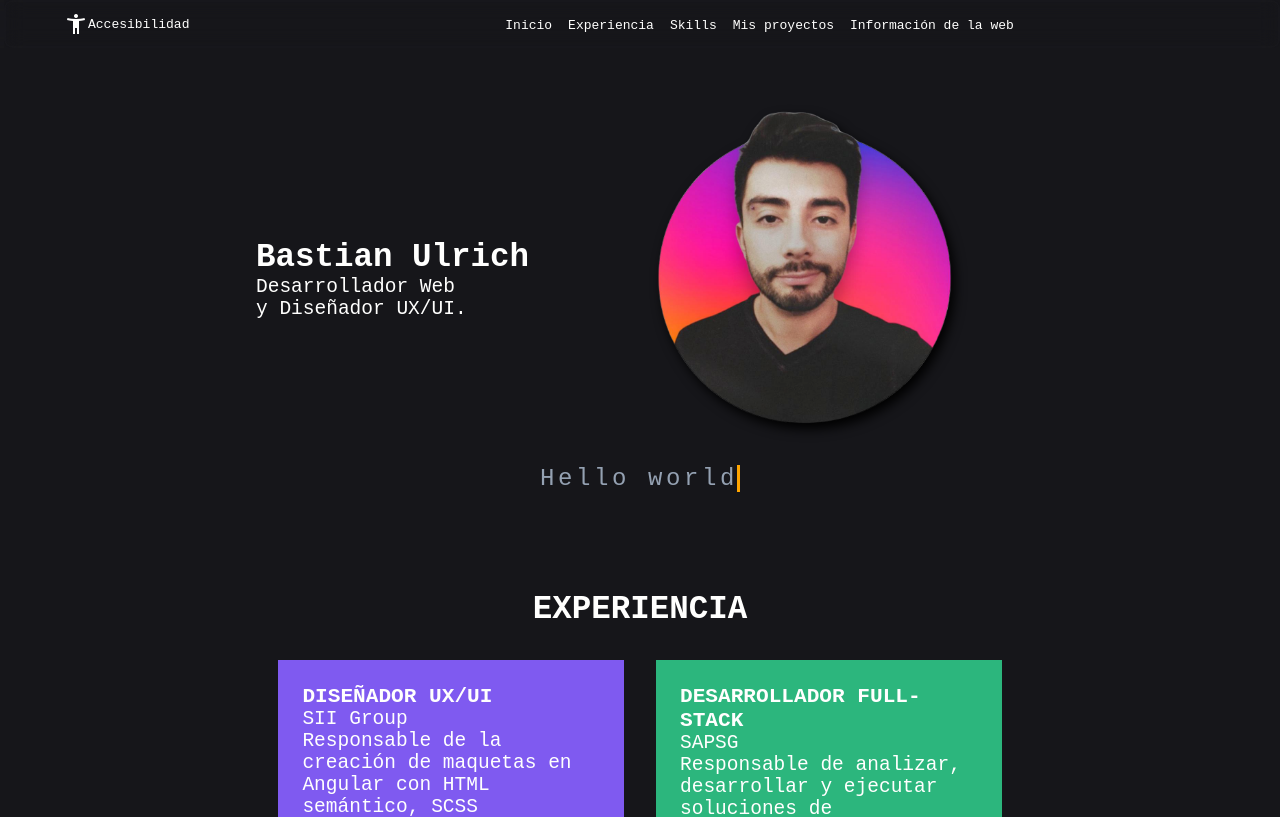
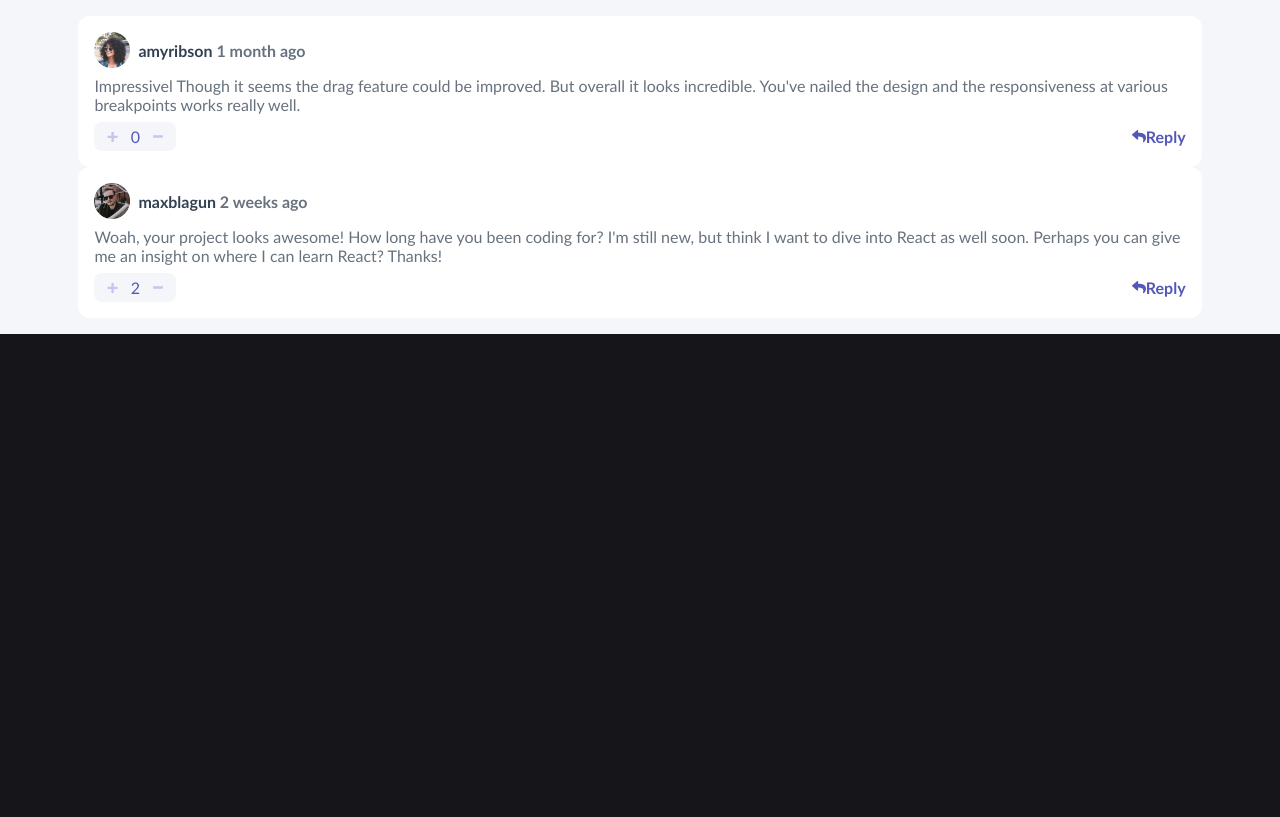
Before and after one commit to BastianUlrich-Dev/BastianUlrich-dev.github.io, an Angular app: page /proyecto02 in a window 1280 px wide. Before the commit this address led to /. Shown: the top 817 px of the page. Built offline with nearby package versions, Linux system fonts and the light colour scheme.

Commit message:
ajustes de logica

```diff
--- a/src/app/app-routing.module.ts
+++ b/src/app/app-routing.module.ts
@@ -11,10 +11,10 @@ const routes: Routes = [
     path: 'proyecto01',
     loadChildren: () => import('./pages/proyecto01/proyecto01.module').then(m => m.Proyecto01Module)
   },
-  // {
-  //   path: 'proyecto02',
-  //   loadChildren: () => import('./pages/proyecto02/proyecto02.module').then(m => m.Proyecto02Module)
-  // },
+  {
+    path: 'proyecto02',
+    loadChildren: () => import('./pages/proyecto02/proyecto02.module').then(m => m.Proyecto02Module)
+  },
   {
     path: '**',
     redirectTo: ''
--- /dev/null
+++ b/src/app/interfaces/comentarioUsuario.ts
@@ -0,0 +1,15 @@
+export interface ComentarioUsuario {
+    id: number;
+    img: string;
+    nombre: string;
+    time: string;
+    comment: string;
+    answers: {
+      id: number;
+      img: string;
+      nombre: string;
+      time: string;
+      comment: string;
+    }[];
+
+  }
--- a/src/app/pages/proyecto02/proyecto02.component.html
+++ b/src/app/pages/proyecto02/proyecto02.component.html
@@ -1,23 +1,35 @@
 <section class="main_proyect02">
-    <article class="container_proyect02">
+    <article *ngFor="let item of comentarioUsuario;" class="container_proyect02">
         <article class="main_card">
             <div class="main_card__head">
-                <img src="../../../assets/img/proyect02/avatars/image-amyrobson.webp" alt="">
-                <h2 class="main_card__head-name">amyrobson<span> 1 month ago</span></h2>
+                <img src='{{item.img}}' alt="">
+                <h2 class="main_card__head-name">{{item.nombre}}<span> {{item.time}}</span></h2>
             </div>
-            <p>Lorem ipsum dolor, sit amet consectetur adipisicing elit. Recusandae aut natus voluptas facilis! Aliquam maiores asperiores voluptate, ab veniam, quae ducimus magni ea adipisci odio inventore, eaque in eius ipsum?</p>
+            <p>{{item.comment}}</p>
             <div class="container">
-                <div class="container_plus"><img src="../../../assets/img/proyect02/icon-plus.svg" alt="">12<img src="../../../assets/img/proyect02/icon-minus.svg" alt=""> </div>
-                <div class="container_reply"><img src="../../../assets/img/proyect02/icon-reply.svg" alt="">Reply</div>
+                <div class="container_plus">
+                    <img src="../../../assets/img/proyect02/icon-plus.svg" alt="">
+                    {{item.answers.length}}
+                    <img src="../../../assets/img/proyect02/icon-minus.svg" alt="">
+                </div>
+                <div id="buttonReply{{item.id}}" (click)="openButtonReply(item)" class="container_reply"><img src="../../../assets/img/proyect02/icon-reply.svg" alt="">Reply</div>
             </div>
         </article>
-        <article *ngFor="let respuesta of respuestas" class="main_card main_card-reply main_card-reply--my">
-            <div class="main_card__head">
+
+        <div *ngIf="buttonReply === item.id">
+            <article *ngFor="let respuesta of item.answers" class="main_card main_card-reply main_card-reply--my">
+            <!-- <article *ngFor="let respuesta of respuestas" class="main_card main_card-reply main_card-reply--my"> -->
+                <div *ngIf="respuesta.id != 2" class="main_card__head">
+                    <img src={{respuesta.img}} alt="">
+                    <h2 class="main_card__head-name">{{respuesta.time}}</h2>
+                </div>
+                <div *ngIf="respuesta.id == 2" class="main_card__head">
                     <img src="../../../assets/img/proyect02/avatars/image-juliusomo.png" alt="">
-                <h2 class="main_card__head-name">amyrobson<span> 1 month ago</span></h2>
+                    <h2 class="main_card__head-name">{{respuesta.time}}</h2>
+
                 </div>
-            <p>{{respuesta.rtaComment}}</p>
-            <!-- <button (click)="eliminarRespuesta(respuesta)">Eliminar</button> -->
+                <p>{{respuesta.comment}}</p>
+                <!-- ESTO TIENE QUE APARECER SOLAMENTE CUANDO UNO COMENTA -->
                 <div class="container container-edit">
                     <div class="container_button-delete-edit">
                         <div (click)="eliminarRespuesta(respuesta)" class="container_delete"><img src="../../../assets/img/proyect02/icon-delete.svg" alt="">Delete</div>
@@ -25,7 +37,7 @@
                     </div>
                 </div>
             </article>
-        <form [formGroup]="miFormulario" (submit)="enviarFormulario()" *ngIf="true" class="container_send">
+            <form [formGroup]="miFormulario" (submit)="enviarFormulario(item)" *ngIf="true" class="container_send">
                 <textarea id="rtaComment" name="rtaComment" formControlName="rtaComment" placeholder="Add a comment..." rows="4" cols="50"></textarea>
                 <div class="container_send-button-img">
                     <div><img src="../../../assets/img/proyect02/avatars/image-juliusomo.png" alt=""></div>
@@ -33,8 +45,10 @@
                 </div>
             </form>
 
-        <section class="container_card-reply">
-            <!-- CONTENEDOR DE CARD CON RESPUESTA -->
+        </div>
+
+        <!-- <section class="container_card-reply">
+            CONTENEDOR DE CARD CON RESPUESTA
             <article class="main_card main_card-reply">
                 <div class="main_card__head">
                     <img src="../../../assets/img/proyect02/avatars/image-amyrobson.webp" alt="">
@@ -82,6 +96,6 @@
                 <div><img src="../../../assets/img/proyect02/avatars/image-juliusomo.png" alt=""></div>
                 <button>SEND</button>
             </div>
-        </form>
+        </form> -->
     </article>
 </section>
--- a/src/app/pages/proyecto02/proyecto02.component.ts
+++ b/src/app/pages/proyecto02/proyecto02.component.ts
@@ -1,5 +1,6 @@
 import { Component } from '@angular/core';
 import { FormGroup, FormControl } from '@angular/forms';
+import {ComentarioUsuario} from '../../interfaces/comentarioUsuario';
 
 @Component({
   selector: 'app-proyecto02',
@@ -12,20 +13,107 @@ export class Proyecto02Component {
     if (respuestasGuardadas) {
       this.respuestas = JSON.parse(respuestasGuardadas);
     }
+
   }
+  buttonReply: number | null = null;
+  // Id del boton reply segun iteracion;
+  idButton: string = '';
+
+  comentarioUsuario: ComentarioUsuario[] = [
+    {
+      id: 1,
+      img: '../../../assets/img/proyect02/avatars/image-amyrobson.png',
+      nombre: 'amyribson',
+      time: '1 month ago',
+      comment: `Impressivel Though it seems the drag
+      feature could be improved. But overall it
+      looks incredible. You've nailed the design
+      and the responsiveness at various
+      breakpoints works really well.`,
+      answers: [
+
+      ]
+    },
+    {
+      id: 2,
+      img: '../../../assets/img/proyect02/avatars/image-maxblagun.png',
+      nombre: 'maxblagun',
+      time: '2 weeks ago',
+      comment: `Woah, your project looks awesome! How
+      long have you been coding for? I'm still
+      new, but think I want to dive into React
+      as well soon. Perhaps you can give me an
+      insight on where I can learn React?
+      Thanks!`,
+      answers: [
+        {
+          id: 1,
+          img: '../../../assets/img/proyect02/avatars/image-ramsesmiron.png',
+          nombre:'ramsesmiron',
+          time:"1 week ago",
+          comment:`@maxblagun If you're still new, I'd
+          recommend focusing on the
+          fundamentals of HTML, CSS, and JS
+          before considering React. It's very
+          tempting to jump ahead but lay a solid
+          foundation first.`,
+        },
+        {
+          id: 2,
+          img: '../../../assets/img/proyect02/avatars/image-juliusomo.png',
+          nombre:'juliusomo',
+          time:"2 days ago",
+          comment:`@ramsesmiron | couldn't agree more
+          with this. Everything moves so fast
+          and it always seems like everyone
+          knows the newest library/framework.
+          But the fundamentals are what stay
+          constant.`,
+        }
+      ]
+    },
+  ]
+
   respuestas:any = [];
+
   miFormulario:any = new FormGroup({
     rtaComment: new FormControl('')
   });
 
-  enviarFormulario() {
+  openButtonReply(item:any){
+    this.buttonReply = Number(item.id);
+   console.log('el boton reply fue accionado con ID' + Number(item.id));
+
+  }
+
+  enviarFormulario(item:any) {
+
+    // Estoy recibiendo el item al apretar el boton enviar para sacar la posicion de la iteracion
+    // la convierto a numero a indexComentario
+    let indexComentario = Number(item.id);
     const rtaComment = this.miFormulario.get('rtaComment').value;
+
+    // aqui se almacena el comentario de respuesta del formulario
     const respuesta = {
       rtaComment: rtaComment
     };
+
+    // indexComentario viene con el numero de la iteracion que va y se lo asigno a la posicion del array comentarioUsuario
+    this.comentarioUsuario[indexComentario-1].answers.push({
+      id: 2,
+      img: '../../../assets/img/proyect02/avatars/image-johnsmith.png',
+      nombre: 'johnsmith',
+      time: '2 months ago',
+      comment: respuesta.rtaComment,
+    });
+
     this.respuestas.push(respuesta);
+    console.log(respuesta);
+    console.log(this.comentarioUsuario);
+
     this.miFormulario.reset();
     localStorage.setItem('respuestas', JSON.stringify(this.respuestas));
+
   }
 
 
@@ -47,4 +135,6 @@ export class Proyecto02Component {
       }
     }
   }
+
+
 }
```
Lines whose indentation alone changed are shown as unchanged.
